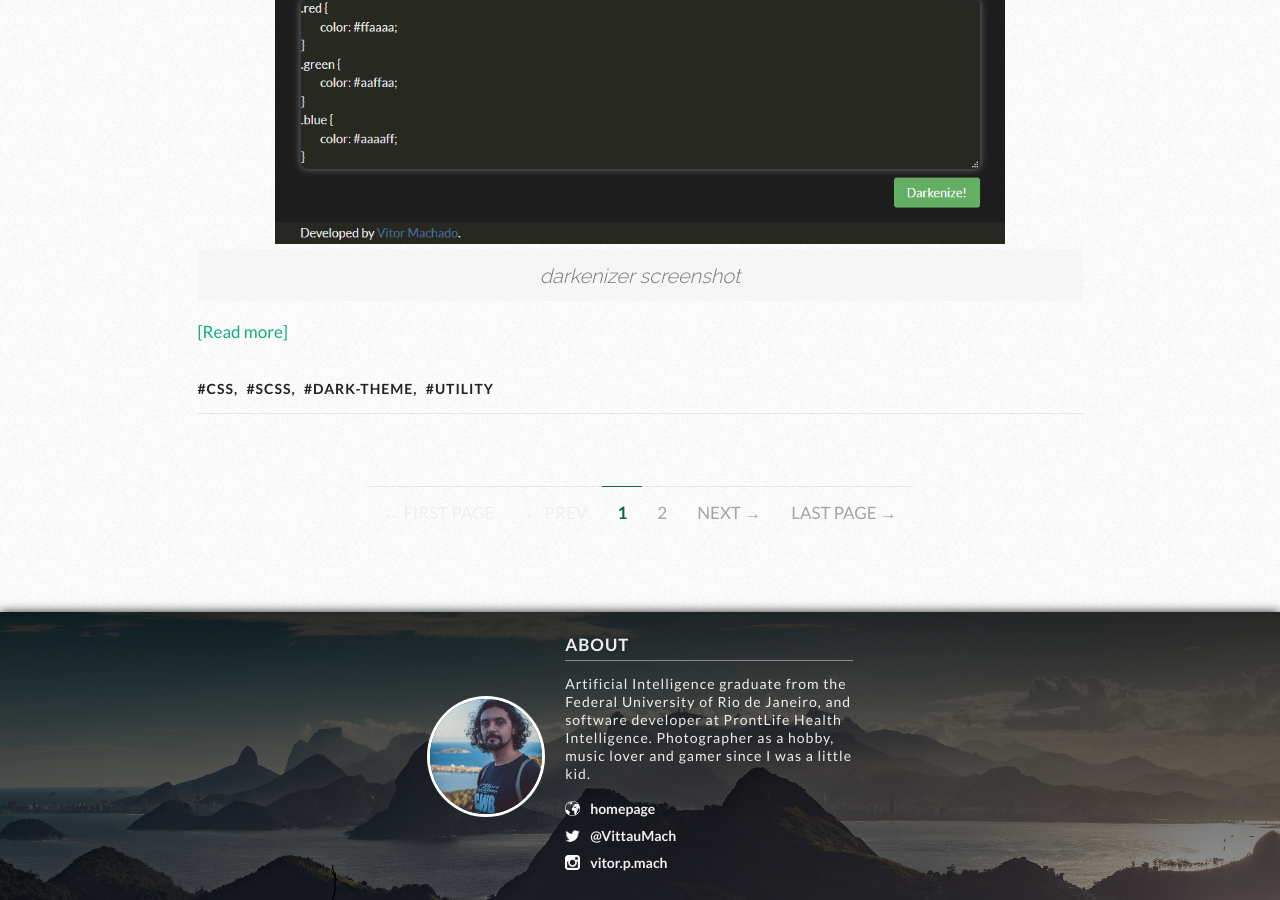
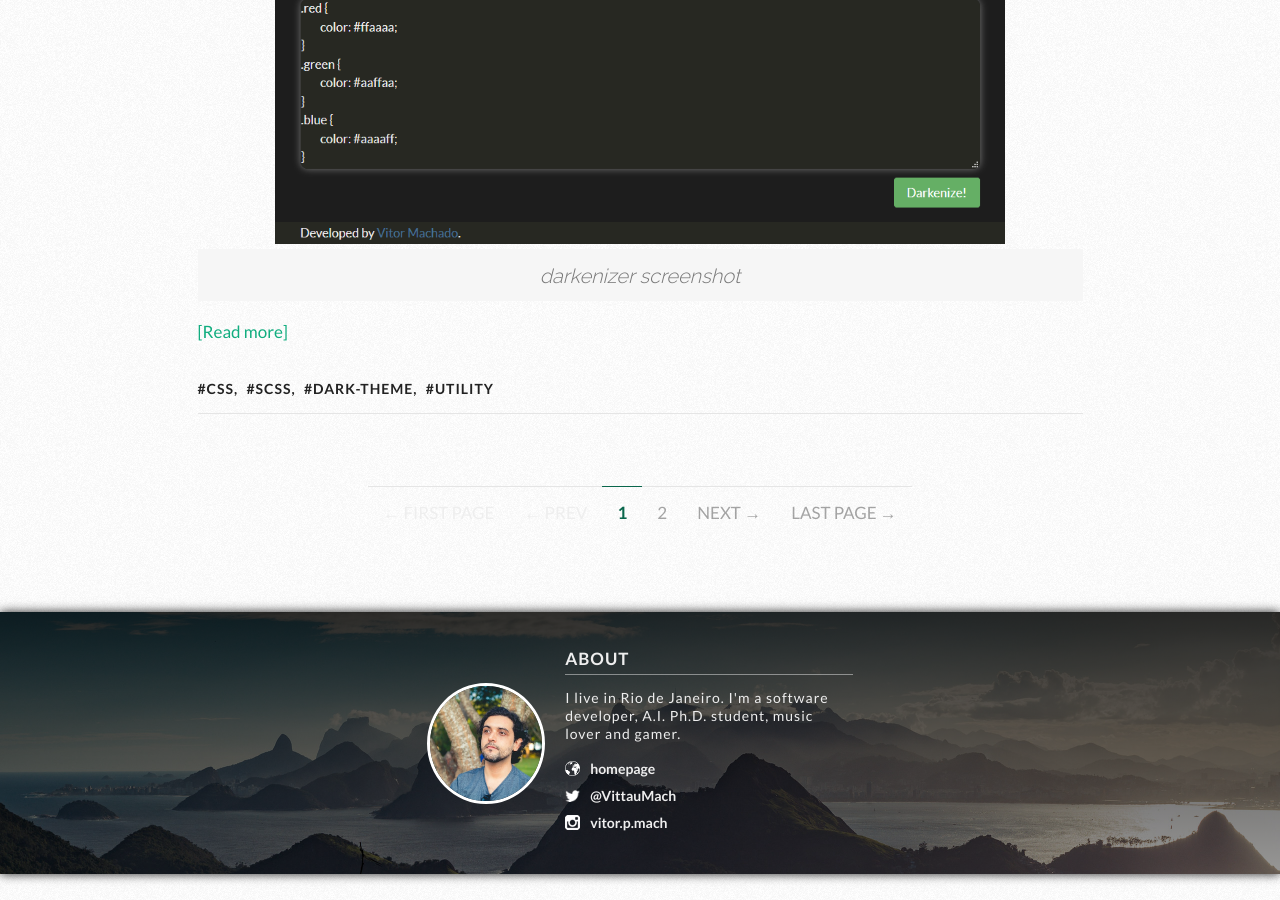
Before and after one commit to vittau/blog, a Jekyll site: the page built from index.html, in a window 1280 px wide and 900 px high, scrolled down 3553 px. Built offline with Jekyll 4.4.1, drawn with Linux system fonts in a browser that asks for light colours; nearby versions of some CDN libraries; the list of posts is cut into pages by our own code; a style sheet for code colours, icons or effects is not loaded.

Commit message:
Photo and description updated

```diff
--- a/_config.yml
+++ b/_config.yml
@@ -3,7 +3,7 @@ title: The Random Ramblings of a Software Developer
 subtitle: "A blog about computer stuff. Mostly."
 author: "Vitor Machado"
 email: vmachado@cos.ufrj.br
-description: "Artificial Intelligence graduate from the Federal University of Rio de Janeiro, and software developer at ProntLife Health Intelligence. Photographer as a hobby, music lover and gamer since I was a little kid."
+description: "I live in Rio de Janeiro. I'm a software developer, A.I. Ph.D. student, music lover and gamer."
 baseurl: "/blog"
 url: "https://vitormach.dev"
 excerpt_separator: <!--more--> #use this in posts to define how long the excerpt of the post (that is shown on the Blog page) is
```
Also changed, not shown: img/avatar.jpg.
